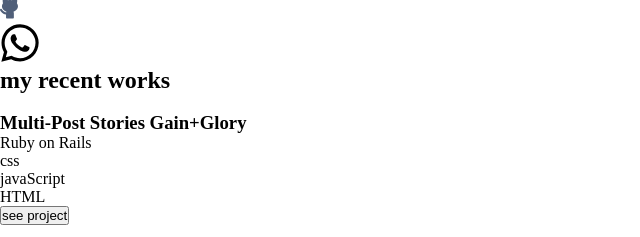
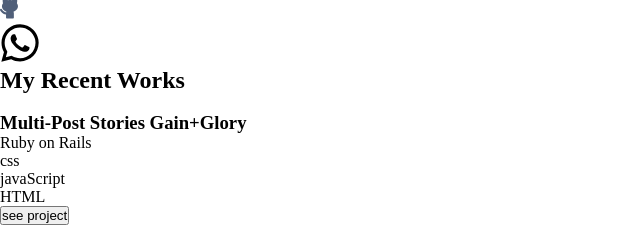
Before and after one commit to ngnayoufabiola/fabiola_portfolio, a plain HTML site: page index.html in a window 1280 px wide. Shown: the part 217-454 px from the top of the page, 0-640 px from the left. Drawn offline with Linux system fonts and the light colour scheme.

Commit message:
add all files

```diff
--- a/index.html
+++ b/index.html
@@ -53,7 +53,7 @@ don’t hesitate to contact me.</p>
 <!--project section-->
 <section class="projects">
     <div class="project_heading">
-        <h2>my recent works</h2>
+        <h2>My Recent Works</h2>
         <p></p>
     </div>
     <div class="project_cards">
```
